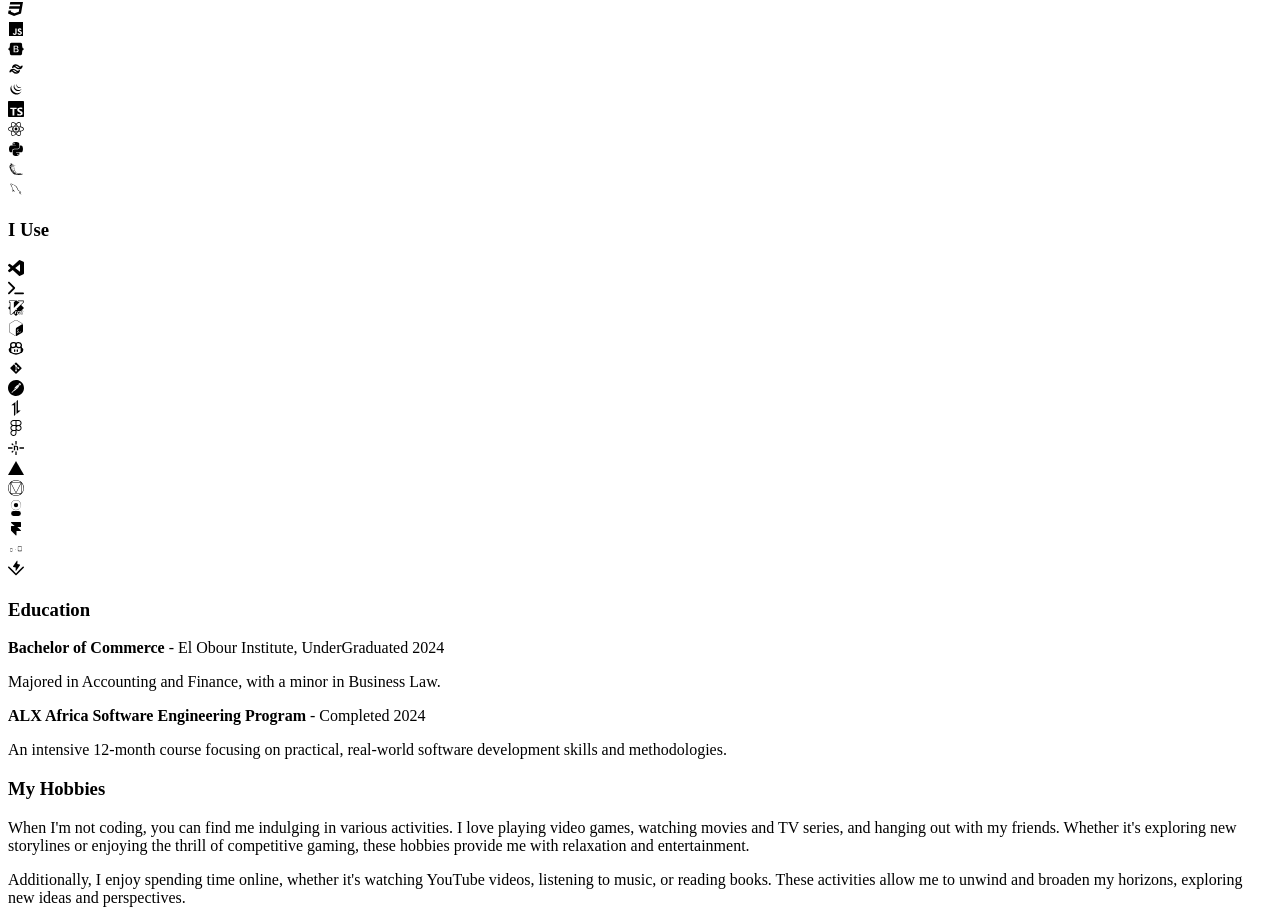
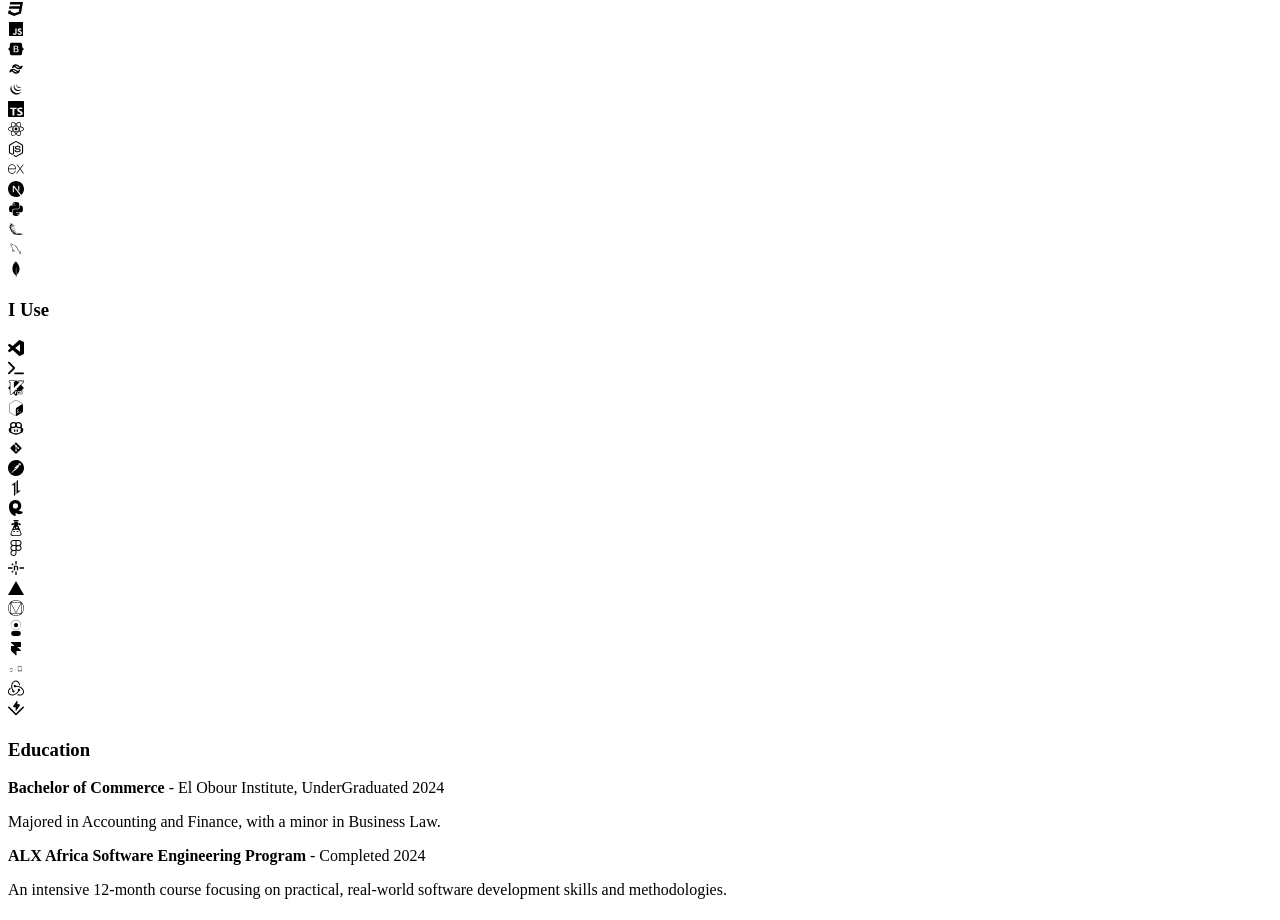
Before and after one commit to 3bdulrahmn69/Portfolio_v3, a React (Vite) app: page /about in a window 1280 px wide. Shown: the part 2937-3857 px from the top of the page. Built offline with nearby package versions, Linux system fonts and the light colour scheme; the HTML template or start-up script is replaced by a standard one.

Commit message:
add more tools

```diff
--- a/src/components/MyThings.jsx
+++ b/src/components/MyThings.jsx
@@ -21,6 +21,13 @@ import {
   SiMaterialdesign,
   SiVitest,
   SiDaisyui,
+  SiNodedotjs,
+  SiRedux,
+  SiMongodb,
+  SiExpress,
+  SiNextdotjs,
+  SiI18Next,
+  SiRapid,
 } from 'react-icons/si';
 import { DiGit, DiMysql, DiJqueryLogo, DiResponsive } from 'react-icons/di';
 import { TbBrandTailwind, TbBrandGithubCopilot } from 'react-icons/tb';
@@ -61,6 +68,18 @@ const mySkills = [
     icon: <FaReact />,
   },
   {
+    name: 'Node Js',
+    icon: <SiNodedotjs />,
+  },
+  {
+    name: 'Express Js',
+    icon: <SiExpress />,
+  },
+  {
+    name: 'Next Js',
+    icon: <SiNextdotjs />,
+  },
+  {
     name: 'Python',
     icon: <FaPython />,
   },
@@ -71,6 +90,10 @@ const mySkills = [
   {
     name: 'MySQL',
     icon: <DiMysql />,
+  },
+  {
+    name: 'MongoDB',
+    icon: <SiMongodb />,
   },
 ];
 
@@ -108,6 +131,14 @@ const myTools = [
     icon: <SiAxios />,
   },
   {
+    name: 'Rapid API',
+    icon: <SiRapid />,
+  },
+  {
+    name: 'i18next',
+    icon: <SiI18Next />,
+  },
+  {
     name: 'Figma',
     icon: <FaFigma />,
   },
@@ -134,6 +165,10 @@ const myTools = [
   {
     name: 'Responsive Design',
     icon: <DiResponsive />,
+  },
+  {
+    name: 'Redux',
+    icon: <SiRedux />,
   },
   {
     name: 'Vite',
```
